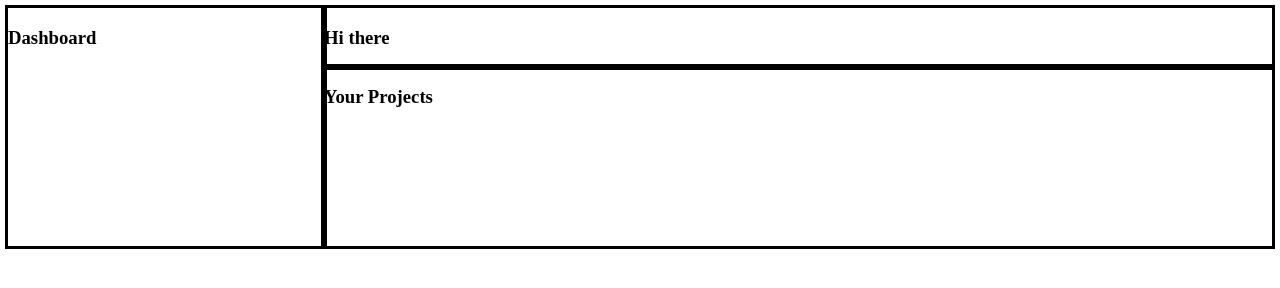
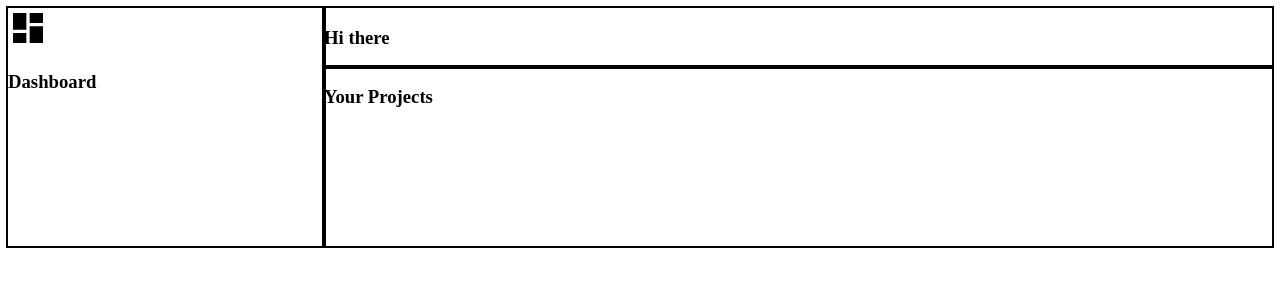
Before and after one commit to Aresxl/admin-dashboard, a plain HTML site: page index.html in a window 1280 px wide. Drawn offline with Linux system fonts and the light colour scheme.

Commit message:
Adding logos to repository

```diff
--- a/index.html
+++ b/index.html
@@ -15,6 +15,7 @@
 
     <aside>
         <div class="sidebar-container">
+            <img src="/img/dashboard.svg" alt="" width="40px" height="40px">
             <h3>Dashboard</h3>
         </div>
     </aside>
--- a/styles.css
+++ b/styles.css
@@ -8,7 +8,7 @@ body {
     grid-template-rows: 1fr 3fr;
 }
 header, aside, main {
-    outline: 3px solid black;
+    outline: 2px solid black;
 }
 header {
     grid-column: 2 / 3;
```
Also changed, not shown: img/community.svg (added), img/dashboard.svg (added), img/history.svg (added), img/home.svg (added), img/message.svg (added), img/privacy.svg (added), img/profile.svg (added), img/settings.svg (added), img/support.svg (added), img/tasks.svg (added).
